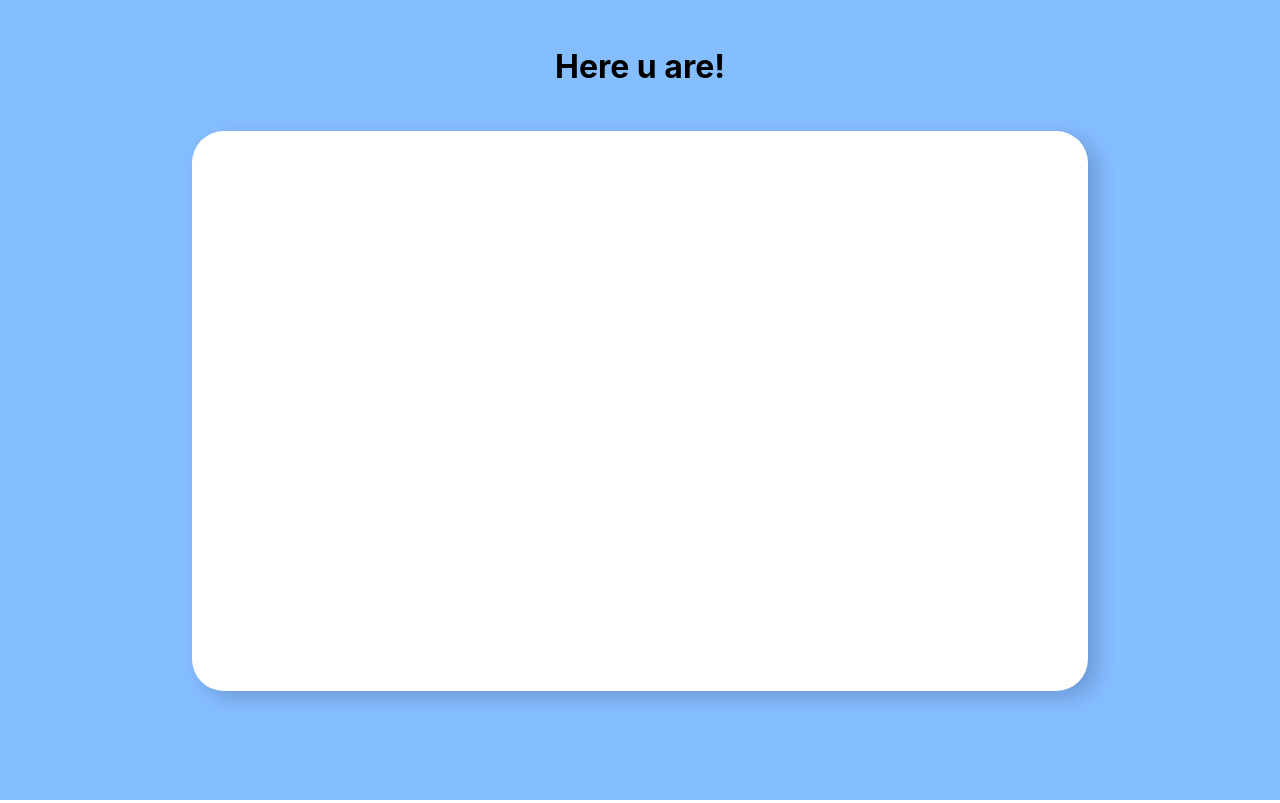
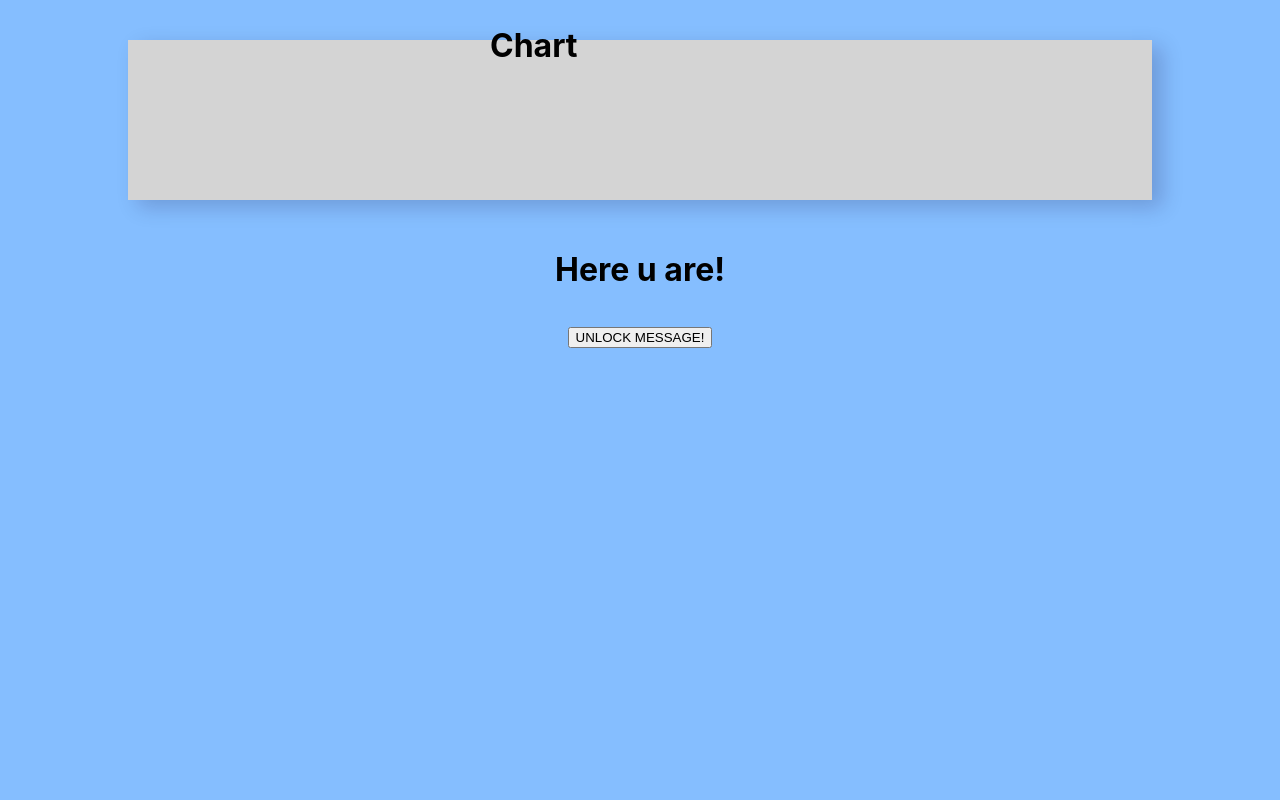
Before and after one commit to eduim/message_bottle, a Next.js app: page /get in a window 1280 px wide. Built offline with nearby package versions, Linux system fonts and the light colour scheme; no server answers.

Commit message:
feat: mood graph

```diff
--- /dev/null
+++ b/components/chart/chart.tsx
@@ -0,0 +1,99 @@
+/* eslint-disable @typescript-eslint/explicit-function-return-type */
+import React, { useState, useEffect } from 'react';
+import { Line } from 'react-chartjs-2';
+import { api } from '../../pages';
+import {
+  Chart,
+  ChartData,
+  ChartOptions,
+  // ChartDataset,
+  // ChartType,
+  CategoryScale,
+  LinearScale,
+  PointElement,
+  LineElement,
+} from 'chart.js';
+Chart.register(CategoryScale, LinearScale, PointElement, LineElement);
+
+interface LineProps {
+  options: ChartOptions<'line'>;
+  data: ChartData<'line'>;
+}
+
+const ChartMoods = () => {
+  const [chartData, setChartData] = useState<ChartData<'line'>>({
+    labels: [],
+    datasets: [],
+  });
+  const [userMood, setUserMood] = useState([]);
+  const [averageMood, setAverageMood] = useState([]);
+
+  const chart = () => {
+    const uMood: number[] = [];
+    const aMood: number[] = [];
+    api
+      .get('/moods')
+      .then((res) => {
+        console.log(res);
+
+        /* TO CHANGE TO API */
+        // const res = {
+        //   data: {
+        //     data: [
+        //       {
+        //         user_mood: 5,
+        //         average_mood: 2,
+        //       },
+        //       {
+        //         user_mood: 1,
+        //         average_mood: 5,
+        //       },
+        //     ],
+        //   },
+        // };
+        // for (const dataObj of res.data.data) {
+        //   uMood.push(dataObj.user_mood);
+        //   aMood.push(dataObj.average_mood);
+        // }
+        setChartData({
+          labels: aMood,
+          datasets: [
+            {
+              label: 'level of thiccness',
+              data: uMood,
+              backgroundColor: ['rgba(75, 192, 192, 0.6)'],
+              borderWidth: 4,
+              fill: true,
+              tension: 0.5,
+            },
+          ],
+        });
+      })
+      .catch((err) => {
+        console.log(err);
+      });
+    console.log(uMood, aMood);
+  };
+
+  useEffect(() => {
+    api
+      .get('/moods')
+      .then((response) => {
+        console.log(response.data);
+      })
+      .catch((err) => {
+        console.log(err);
+      });
+  }, []);
+
+  return (
+    <div>
+      <h1>Chart</h1>
+      <div>
+        <Line data={chartData} />
+      </div>
+    </div>
+  );
+};
+
+export default ChartMoods;
--- a/package.json
+++ b/package.json
@@ -10,7 +10,9 @@
   },
   "dependencies": {
     "@prisma/client": "^4.4.0",
+    "@types/react-chartjs-2": "^2.5.7",
     "axios": "^1.1.2",
+    "chart.js": "^3.9.1",
     "dotenv": "^16.0.3",
     "jsonwebtoken": "^8.5.1",
     "koa": "^2.13.4",
@@ -20,6 +22,7 @@
     "koa-router": "^12.0.0",
     "next": "^12.3.1",
     "react": "^18.2.0",
+    "react-chartjs-2": "^4.3.1",
     "react-dom": "^18.2.0"
   },
   "devDependencies": {
--- a/pages/get.tsx
+++ b/pages/get.tsx
@@ -1,28 +1,64 @@
 import styles from '../styles/Get.module.css';
+import { api } from '.';
+import { useState, useEffect } from 'react';
+import ChartMood from '../components/chart/chart';
 
-const post = {
-  post_date: 1547092066,
-  text: 'Rita always without dreams and hopes.',
-  picture: 'url',
-  video: 'url',
-};
+function GetMessage(): JSX.Element {
+  const [message, setMessage] = useState('');
+  const [loading, setLoading] = useState(false);
 
-export default function get(): JSX.Element {
+  useEffect(() => {
+    setLoading(true);
+    api
+      .get('/messages')
+      .then((result) => {
+        console.log(result);
+        setMessage(result.data);
+        setLoading(false);
+      })
+      .catch((e) => {
+        console.error(e);
+      });
+  }, []);
+
+  const loadingText = <div className={styles.loading}>Loading...</div>;
+  if (!loading) {
+    return loadingText;
+  }
   return (
-    <div className={styles.container}>
-      <div className={styles.main}>
-        <h1 className={styles.title}>Here u are!</h1>
-        <div className={styles.card}>
-          <div className={styles.cardInfo}>
+    <div className={styles.box}>
       {/* <svg height={} width={}></svg> */}
-            <p className={styles.text}>{post.text}</p>
+      <p className={styles.text}>{message}</p>
       <div className={styles.cardImg} />
       <div className={styles.opinionBox}>
         <button className={styles.like}>👍🏼</button>
         <button className={styles.dislike}>👎🏼</button>
       </div>
     </div>
+  );
+}
+export default function get(): JSX.Element {
+  const [showMessage, setShowMessage] = useState(false);
+
+  const button = (
+    <button
+      className={styles.buttonGET}
+      onClick={() => {
+        setShowMessage(true);
+      }}
+    >
+      {' '}
+      UNLOCK MESSAGE!
+    </button>
+  );
+  return (
+    <div className={styles.container}>
+      <div className={styles.main}>
+        <div className={styles.graph}>
+          <ChartMood />
         </div>
+        <h1 className={styles.title}>Here u are!</h1>
+        {showMessage ? <GetMessage /> : button}
       </div>
     </div>
   );
--- a/styles/Get.module.css
+++ b/styles/Get.module.css
@@ -11,17 +11,30 @@
   flex-direction: column;
   justify-content:flex-start;
   align-items: center;
-  gap: 3%;
+  gap: 2%;
   background-color: #0000;
 }
+
+.graph {
+  width:80vw;
+  height: 20%;
+  border: 10px;
+  margin-top: 2.5rem;
+  display: flex;
+  flex-direction: column;
+  justify-content: center;
+  align-items: center;
+  background: rgb(212, 212, 212);
+  box-shadow: 10px 7px 20px rgba(22, 12, 60, 0.2);
+ }
 .title{
-  padding-top: 2%;
+  padding-top: 1%;
   font-size: 2rem;
 }
 
-.card {
-  width:70%;
-  height: 70%;
+.box {
+  width:60%;
+  height: 50%;
   border: 10px;
   border-color: black;
   border-radius: 2em;
@@ -78,20 +91,6 @@
   width: 2rem;
  }
 
-
- .card:hover {
-  transform: translateY(5%);
- }
-
- .card:hover:before {
-  opacity: 1;
- }
-
- .card:hover .cardInfo {
-  opacity: 1;
-  transform: translateY(0);
- }
-
 .text{
   font-size: 2.7rem;
 }
```
Also changed, not shown: 1 other file (tests, documents, lock files or other folders). Lines whose indentation alone changed are shown as unchanged.
